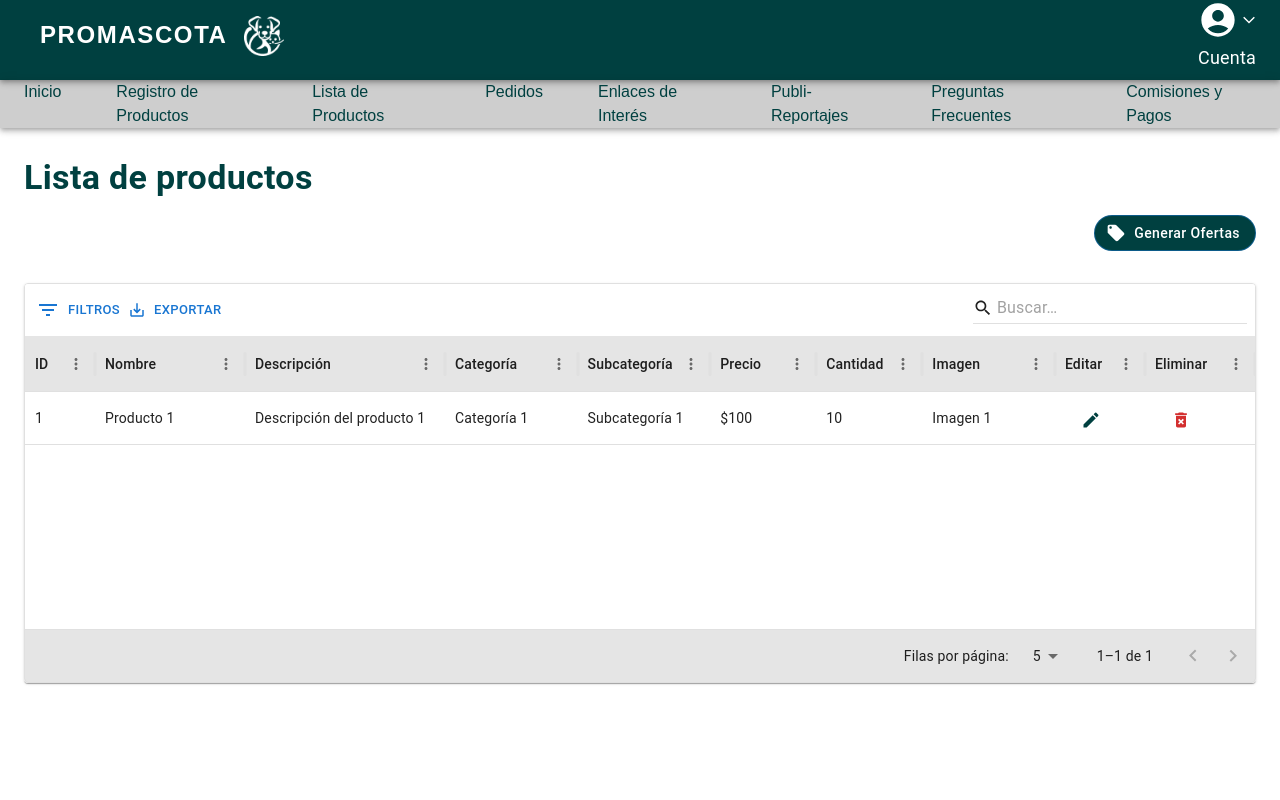
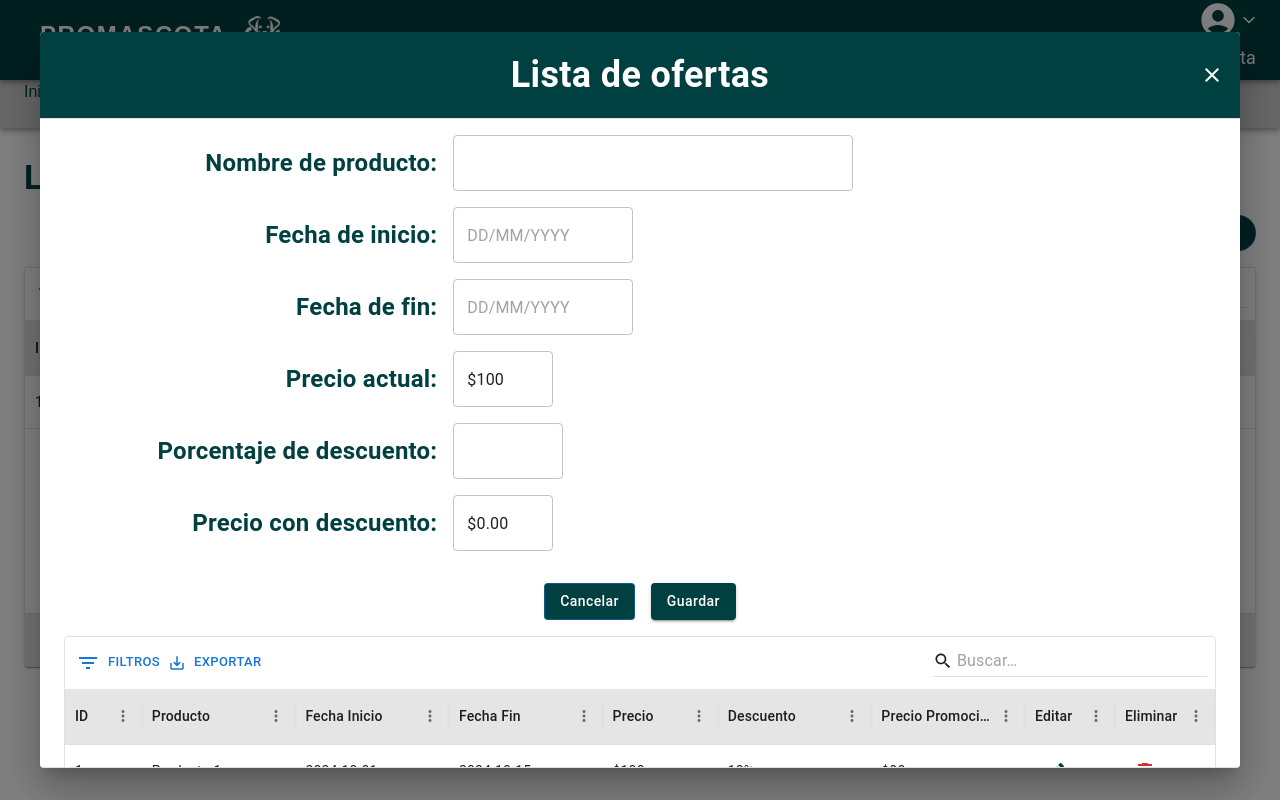
Before and after one commit to PROMASCOTA-TIC/Frontend-Entrepreneurs, a Next.js app: page /emprendedores/lista-productos in a window 1280 px wide. Both pictures are taken after a click on the button "Generar Ofertas". Built offline with nearby package versions, Linux system fonts and the light colour scheme.

Commit message:
feat: Mejoras en los componentes ListaProductos y la integración con OfertaProducto

```diff
--- a/src/app/(emprendedor)/emprendedores/components/lista-productos/ListaProductos.tsx
+++ b/src/app/(emprendedor)/emprendedores/components/lista-productos/ListaProductos.tsx
@@ -1,14 +1,18 @@
 "use client";
-import React from 'react';
-import { Box, Typography, Button, Grid2, Paper } from '@mui/material';
+import React, { useState } from 'react';
+import { Box, Typography, Button, Paper } from '@mui/material';
 import { DataGrid, GridToolbarContainer, GridToolbarExport, GridToolbarFilterButton, GridToolbarQuickFilter, GridColDef } from '@mui/x-data-grid';
 import LocalOfferIcon from '@mui/icons-material/LocalOffer';
-import DeleteForeverIcon from '@mui/icons-material/DeleteForever';
+import Delete from '@mui/icons-material/Delete';
 import EditIcon from '@mui/icons-material/Edit';
 import { themePalette } from '@/config/theme.config';
 import { esES } from '@mui/x-data-grid/locales';
+import OfertaProducto from '../oferta-producto/OfertaProducto';
 
 const ListaProductos: React.FC = () => {
+  const [openDialog, setOpenDialog] = useState(false);
+
+  // Columnas de la tabla
   const columns: GridColDef[] = [
     { field: 'id', headerName: 'ID', minWidth: 70, flex: 0.5 },
     { field: 'nombre', headerName: 'Nombre', minWidth: 150, flex: 1 },
@@ -33,7 +37,7 @@ const ListaProductos: React.FC = () => {
       minWidth: 110,
       flex: 0.5,
       renderCell: () => (
-        <Button color="error" startIcon={<DeleteForeverIcon />} />
+        <Button color="error" startIcon={<Delete />} />
       ),
     },
   ];
@@ -51,20 +55,19 @@ const ListaProductos: React.FC = () => {
     },
   ];
 
-  const CustomToolbar = () => {
-    return (
+  const CustomToolbar = () => (
     <GridToolbarContainer sx={{ display: 'flex', justifyContent: 'space-between' }}>
       <div>
         <GridToolbarFilterButton />
         <GridToolbarExport />
       </div>
-        <GridToolbarQuickFilter
-          debounceMs={500}
-          sx={{ marginLeft: 'auto' }}
-        />
+      <GridToolbarQuickFilter debounceMs={500} sx={{ marginLeft: 'auto' }} />
     </GridToolbarContainer>
   );
-  };
+
+  // Funciones para manejar la apertura y cierre del diálogo
+  const handleOpenDialog = () => setOpenDialog(true);
+  const handleCloseDialog = () => setOpenDialog(false);
 
   return (
     <Box sx={{ padding: 3 }}>
@@ -72,11 +75,11 @@ const ListaProductos: React.FC = () => {
         Lista de productos
       </Typography>
 
-      <Grid2 container alignItems="center" sx={{ mb: 4, display: 'flex', justifyContent: 'flex-end' }}>
-        <Grid2>
+      <Box sx={{ display: 'flex', justifyContent: 'flex-end', mb: 2 }}>
         <Button
           variant="outlined"
           startIcon={<LocalOfferIcon />}
+          onClick={handleOpenDialog} // Llama a la función para abrir el diálogo
           sx={{
             minWidth: '50px',
             background: themePalette.primary,
@@ -87,10 +90,9 @@ const ListaProductos: React.FC = () => {
         >
           Generar Ofertas
         </Button>
-        </Grid2>
-      </Grid2>
+      </Box>
 
-      <Paper sx={{ height: 400, width: '100%' }}>
+      <Paper sx={{ height: 400, width: '100%', marginTop: 2 }}>
         <DataGrid
           localeText={esES.components.MuiDataGrid.defaultProps.localeText}
           rows={rows}
@@ -114,7 +116,6 @@ const ListaProductos: React.FC = () => {
             '& .MuiDataGrid-toolbarContainer': {
               backgroundColor: themePalette.cwhite,
               padding: '0.5rem',
-              border: '0px solid',
             },
             '& .MuiDataGrid-columnHeader': {
               backgroundColor: themePalette.black10,
@@ -127,6 +128,9 @@ const ListaProductos: React.FC = () => {
           }}
         />
       </Paper>
+
+      {/* Diálogo de ofertas */}
+      <OfertaProducto open={openDialog} onClose={handleCloseDialog} />
     </Box>
   );
 };
--- a/src/app/(emprendedor)/emprendedores/components/oferta-producto/OfertaProducto.tsx
+++ b/src/app/(emprendedor)/emprendedores/components/oferta-producto/OfertaProducto.tsx
@@ -1,189 +1,266 @@
-"use client";
 import React, { useState } from 'react';
-import {
-  Dialog,
-  DialogTitle,
-  DialogContent,
-  DialogActions,
-  TextField,
-  Typography,
-  Button,
-  IconButton,
-  InputAdornment,
-  Grid2,
-} from '@mui/material';
-import {  DataGrid,GridToolbarContainer, GridToolbarExport, GridToolbarFilterButton, GridToolbarQuickFilter, GridColDef } from '@mui/x-data-grid';
-import SearchIcon from '@mui/icons-material/Search';
-import CloseIcon from '@mui/icons-material/Close';
-import { DatePicker, LocalizationProvider } from '@mui/x-date-pickers';
+import { Dialog, DialogTitle, DialogContent, Button, Typography, TextField, Box, IconButton,Grid2 } from '@mui/material';
+import { Close } from '@mui/icons-material';
+import { LocalizationProvider } from '@mui/x-date-pickers/LocalizationProvider';
+import { DatePicker } from '@mui/x-date-pickers/DatePicker';
 import { AdapterDayjs } from '@mui/x-date-pickers/AdapterDayjs';
+import { DataGrid, GridToolbarContainer, GridToolbarExport, GridToolbarFilterButton, GridToolbarQuickFilter, GridColDef } from '@mui/x-data-grid';
+import { useForm, Controller } from 'react-hook-form';
 import dayjs from 'dayjs';
-import { useForm, Controller } from 'react-hook-form';
+import { esES } from '@mui/x-data-grid/locales';
 import { themePalette } from '@/config/theme.config';
-import { esES } from '@mui/x-data-grid/locales';
+import { Edit, Delete } from '@mui/icons-material';
 
-const typographyStyle = {
-  fontSize: '18px',
-  fontWeight: 'bold',
-};
-
-const buttonStyle = {
-  background: themePalette.primary,
-  color: themePalette.cwhite,
-  borderRadius: '20px',
-  textTransform: 'none',
-  width: '100px',
-  height: '34px',
-};
-
-type Offer = {
-  id: string;
-  productName: string;
-  startDate: string;
-  endDate: string;
-  originalPrice: number;
-  discountPercentage: number;
-  discountedPrice: number;
-};
-
-type OfertaProductoProps = {
+interface OfertaProductoProps {
   open: boolean;
   onClose: () => void;
-};
+}
 
 const OfertaProducto: React.FC<OfertaProductoProps> = ({ open, onClose }) => {
-  const { control, handleSubmit, reset, watch, formState: { errors } } = useForm({
-    defaultValues: {
-      productName: '',
-      startDate: dayjs(),
-      endDate: dayjs(),
-      originalPrice: 0,
-      discountPercentage: 0,
-    },
-  });
+  const [precioActual, setPrecioActual] = useState(100);
+  const [precioConDescuento, setPrecioConDescuento] = useState(0);
 
-  const originalPrice = watch('originalPrice');
-  const discountPercentage = watch('discountPercentage');
-  const discountedPrice = originalPrice - (originalPrice * discountPercentage) / 100;
-
-  const [offers, setOffers] = useState<Offer[]>([]);
-
-  const onSubmit = (data: any) => {
-    const newOffer: Offer = {
-      id: (offers.length + 1).toString(),
-      productName: data.productName,
-      startDate: data.startDate.format('YYYY-MM-DD'),
-      endDate: data.endDate.format('YYYY-MM-DD'),
-      originalPrice: data.originalPrice,
-      discountPercentage: data.discountPercentage,
-      discountedPrice: discountedPrice,
-    };
-    setOffers([...offers, newOffer]);
-    reset();
-  };
+  const { control, handleSubmit, watch, formState: { errors } } = useForm();
+  const startDate = watch('startDate');
 
   const columns: GridColDef[] = [
-    { field: 'id', headerName: 'ID', width: 90 },
-    { field: 'productName', headerName: 'Nombre del producto', width: 200 },
-    { field: 'startDate', headerName: 'Fecha inicio', width: 150 },
-    { field: 'endDate', headerName: 'Fecha fin', width: 150 },
-    { field: 'originalPrice', headerName: 'Precio original', width: 150, valueFormatter: ({ value }) => `$${value.toFixed(2)}` },
-    { field: 'discountPercentage', headerName: 'Porcentaje descuento', width: 180 },
-    { field: 'discountedPrice', headerName: 'Precio promocion', width: 180, valueFormatter: ({ value }) => `$${value.toFixed(2)}` },
+    { field: 'id', headerName: 'ID', minWidth: 70, flex: 0.5 },
+    { field: 'producto', headerName: 'Producto', minWidth: 150, flex: 1 },
+    { field: 'fechaInicio', headerName: 'Fecha Inicio', minWidth: 150, flex: 1 },
+    { field: 'fechaFin', headerName: 'Fecha Fin', minWidth: 150, flex: 1 },
+    { field: 'precio', headerName: 'Precio', minWidth: 100, flex: 0.75 },
+    { field: 'porcentajeDescuento', headerName: 'Descuento', minWidth: 150, flex: 1 },
+    { field: 'precioPromocion', headerName: 'Precio Promoción', minWidth: 150, flex: 1 },
     {
-      field: 'edit',
+      field: 'editar',
       headerName: 'Editar',
-      width: 100,
-      renderCell: () => <Button>Editar</Button>,
+      minWidth: 90,
+      flex: 0.5,
+      renderCell: () => (
+        <IconButton sx={{color:themePalette.primary}}>
+          <Edit />
+        </IconButton>
+      ),
     },
     {
-      field: 'delete',
+      field: 'eliminar',
       headerName: 'Eliminar',
-      width: 100,
-      renderCell: () => <Button>Eliminar</Button>,
+      minWidth: 100,
+      flex: 0.5,
+      renderCell: () => (
+        <IconButton color="error">
+          <Delete />
+        </IconButton>
+      ),
     },
   ];
 
-  const CustomToolbar = () => {
-    return (
+  const rows = [
+    {
+      id: 1,
+      producto: 'Producto 1',
+      fechaInicio: '2024-10-01',
+      fechaFin: '2024-10-15',
+      precio: '$100',
+      porcentajeDescuento: '10%',
+      precioPromocion: '$90',
+    },
+  ];
+
+  const onSubmit = (data: any) => {
+    console.log(data);
+  };
+
+  const CustomToolbar = () => (
     <GridToolbarContainer sx={{ display: 'flex', justifyContent: 'space-between' }}>
       <div>
         <GridToolbarFilterButton />
         <GridToolbarExport />
       </div>
-            <GridToolbarQuickFilter
-                debounceMs={500}
-                sx={{ marginLeft: 'auto' }}
-            />
+      <GridToolbarQuickFilter debounceMs={500} sx={{ marginLeft: 'auto' }} />
     </GridToolbarContainer>
   );
-  };
-
 
   return (
-    <Dialog open={open} onClose={onClose} maxWidth="md" fullWidth>
+    <Dialog open={open} onClose={onClose} maxWidth="lg" fullWidth>
     <DialogTitle
       sx={{
+        backgroundColor: themePalette.primary,
+        color: themePalette.cwhite,
         display: 'flex',
         justifyContent: 'center',
         alignItems: 'center',
-          fontSize: '24px',
-          color: themePalette.cwhite,
-          fontWeight: 'bold',
-          backgroundColor: themePalette.primary,
+        position: 'relative',
       }}
     >
+      <Typography sx={{ fontWeight: 'bold', fontSize: '36px', textAlign: 'center' }}>
         Lista de ofertas
+      </Typography>
       <IconButton
-          aria-label="close"
         onClick={onClose}
-          sx={{
-            position: 'absolute',
-            right: 8,
-            top: 8,
-            color: themePalette.cwhite,
-          }}
+        sx={{ color: themePalette.cwhite, position: 'absolute', right: 8 }}
       >
-          <CloseIcon />
+        <Close />
       </IconButton>
     </DialogTitle>
 
       <DialogContent dividers>
-        <form onSubmit={handleSubmit(onSubmit)}>
-          {/* Formulario */}
-          <Grid2 container spacing={2}>
-            {/* Campos del formulario */}
-            {/* Similar al código original */}
+        <LocalizationProvider dateAdapter={AdapterDayjs}>
+          <Box component="form" onSubmit={handleSubmit(onSubmit)} display="flex" flexDirection="column" alignItems="center" gap={2}>
+            <Grid2 container spacing={2} justifyContent="right" alignItems="center">
+              <Grid2 size={{ xs: 12, sm: 4 }}>
+                <Typography align="right" sx={{ fontSize: '24px', fontWeight: '600', color: themePalette.primary }}>
+                  Nombre de producto:
+                </Typography>
+              </Grid2>
+              <Grid2 size={{ xs: 12, sm: 8 }}>
+                <Controller
+                  name="producto"
+                  control={control}
+                  rules={{ required: "El nombre del producto es obligatorio" }}
+                  render={({ field }) => (
+                    <TextField
+                      {...field}
+                      fullWidth
+                      sx={{ maxWidth: '400px' }}
+                      error={Boolean(errors.producto)}
+                      helperText={errors.producto ? String(errors.producto.message) : ''}
+                    />
+                  )}
+                />
               </Grid2>
 
-          <DialogActions sx={{ display: 'flex', justifyContent: 'center', gap: '23px' }}>
-            <Button sx={buttonStyle} onClick={onClose}>
+              <Grid2 size={{ xs: 12, sm: 4 }}>
+                <Typography align="right" sx={{ fontSize: '24px', fontWeight: '600', color: themePalette.primary }}>
+                  Fecha de inicio:
+                </Typography>
+              </Grid2>
+              <Grid2 size={{ xs: 12, sm: 8 }}>
+                <Controller
+                  name="startDate"
+                  control={control}
+                  rules={{ required: "La fecha de inicio es obligatoria" }}
+                  render={({ field }) => (
+                    <>
+                      <DatePicker
+                        {...field}
+                        format="DD/MM/YYYY"
+                        onChange={(date) => field.onChange(date)}
+                        slotProps={{ textField: { fullWidth: true, sx: { maxWidth: '180px' }, error: Boolean(errors.startDate) } }}
+                      />
+                      {errors.startDate && (
+                        <Typography color="error" variant="body2">
+                          {String(errors.startDate.message)}
+                        </Typography>
+                      )}
+                    </>
+                  )}
+                />
+              </Grid2>
+
+              <Grid2 size={{ xs: 12, sm: 4 }}>
+                <Typography align="right" sx={{ fontSize: '24px', fontWeight: '600', color: themePalette.primary }}>
+                  Fecha de fin:
+                </Typography>
+              </Grid2>
+              <Grid2 size={{ xs: 12, sm: 8 }}>
+                <Controller
+                  name="endDate"
+                  control={control}
+                  rules={{
+                    required: "La fecha de fin es obligatoria",
+                    validate: (value) =>
+                      startDate && dayjs(value).isAfter(dayjs(startDate)) ||
+                      "La fecha de fin no puede ser anterior a la fecha de inicio",
+                  }}
+                  render={({ field }) => (
+                    <>
+                      <DatePicker
+                        {...field}
+                        format="DD/MM/YYYY"
+                        onChange={(date) => field.onChange(date)}
+                        minDate={startDate || undefined}
+                        slotProps={{ textField: { fullWidth: true, sx: { maxWidth: '180px' }, error: Boolean(errors.endDate) } }}
+                      />
+                      {errors.endDate && (
+                        <Typography color="error" variant="body2">
+                          {String(errors.endDate.message)}
+                        </Typography>
+                      )}
+                    </>
+                  )}
+                />
+              </Grid2>
+
+              <Grid2 size={{ xs: 12, sm: 4 }}>
+                <Typography align="right" sx={{ fontSize: '24px', fontWeight: '600', color: themePalette.primary }}>
+                  Precio actual:
+                </Typography>
+              </Grid2>
+              <Grid2 size={{ xs: 12, sm: 8 }}>
+                <TextField
+                  value={`$${precioActual}`}
+                  InputProps={{ readOnly: true }}
+                  fullWidth
+                  sx={{ maxWidth: '100px' }}
+                />
+              </Grid2>
+
+              <Grid2 size={{ xs: 12, sm: 4 }}>
+                <Typography align="right" sx={{ fontSize: '24px', fontWeight: '600', color: themePalette.primary }}>
+                  Porcentaje de descuento:
+                </Typography>
+              </Grid2>
+              <Grid2 size={{ xs: 12, sm: 8 }}>
+                <Controller
+                  name="porcentajeDescuento"
+                  control={control}
+                  rules={{ required: "El porcentaje de descuento es obligatorio" }}
+                  render={({ field }) => (
+                    <TextField
+                      {...field}
+                      type="number"
+                      fullWidth
+                      sx={{ maxWidth: '110px' }}
+                      error={Boolean(errors.porcentajeDescuento)}
+                      helperText={errors.porcentajeDescuento ? String(errors.porcentajeDescuento.message) : ''}
+                    />
+                  )}
+                />
+              </Grid2>
+
+              <Grid2 size={{ xs: 12, sm: 4 }}>
+                <Typography align="right" sx={{ fontSize: '24px', fontWeight: '600', color: themePalette.primary }}>
+                  Precio con descuento:
+                </Typography>
+              </Grid2>
+              <Grid2 size={{ xs: 12, sm: 8 }}>
+                <TextField
+                  value={`$${precioConDescuento.toFixed(2)}`}
+                  InputProps={{ readOnly: true }}
+                  fullWidth
+                  sx={{ maxWidth: '100px' }}
+                />
+              </Grid2>
+            </Grid2>
+
+            <Box display="flex" justifyContent="center" gap={2} mt={2}>
+              <Button onClick={onClose} variant="outlined" sx={{ textTransform: 'none', background: themePalette.primary, color: themePalette.cwhite }}>
                 Cancelar
               </Button>
-            <Button sx={buttonStyle} type="submit">
+              <Button variant="contained" type="submit" sx={{ textTransform: 'none', background: themePalette.primary, color: themePalette.cwhite }}>
                 Guardar
               </Button>
-          </DialogActions>
-        </form>
+            </Box>
 
-        {/* Tabla de ofertas ingresadas */}
-        <Typography sx={{ color: themePalette.primary, marginBottom: 2, fontSize: '24px', fontWeight: 'bold' }}>
-          Ofertas ingresadas
-        </Typography>
-        <div style={{ height: 400, width: '100%' }}>
+            <Box sx={{ height: 300, width: '100%' }}>
               <DataGrid
                 localeText={esES.components.MuiDataGrid.defaultProps.localeText}
                 rows={rows}
                 columns={columns}
-            initialState={{
-              pagination: {
-                paginationModel: { pageSize: 5 },
-              },
-            }}
+                initialState={{ pagination: { paginationModel: { pageSize: 5 } } }}
                 pageSizeOptions={[5, 10, 25]}
-            slots={{
-              toolbar: CustomToolbar,
-            }}
+                slots={{ toolbar: CustomToolbar }}
                 slotProps={{
                   toolbar: {
                     showQuickFilter: true,
@@ -194,7 +271,6 @@ const OfertaProducto: React.FC<OfertaProductoProps> = ({ open, onClose }) => {
                   '& .MuiDataGrid-toolbarContainer': {
                     backgroundColor: themePalette.cwhite,
                     padding: '0.5rem',
-                border: '0px solid',
                   },
                   '& .MuiDataGrid-columnHeader': {
                     backgroundColor: themePalette.black10,
@@ -206,22 +282,12 @@ const OfertaProducto: React.FC<OfertaProductoProps> = ({ open, onClose }) => {
                   },
                 }}
               />
-        </div>
+            </Box>
+          </Box>
+        </LocalizationProvider>
       </DialogContent>
     </Dialog>
   );
 };
 
-// Componente padre que controla el estado del diálogo
-const OfertaProductos: React.FC = () => {
-  const [open, setOpen] = useState(false);
-
-  return (
-    <div>
-      <Button onClick={() => setOpen(true)}>Ver lista de ofertas</Button>
-      <OfertaProducto open={open} onClose={() => setOpen(false)} />
-    </div>
-  );
-};
-
-export default OfertaProductos;
+export default OfertaProducto;
--- a/src/app/(emprendedor)/emprendedores/oferta-producto/page.tsx
+++ /dev/null
@@ -1,14 +0,0 @@
-import React from 'react'
-import OfertaProductos from '../components/oferta-producto/OfertaProducto'
-
-
-
-
-
-
-
-export default function OfertaProducto() {
-  return (
-<OfertaProductos/>
-  )
-}
```
Lines whose indentation alone changed are shown as unchanged.
